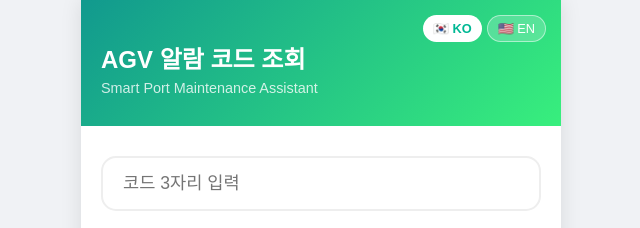
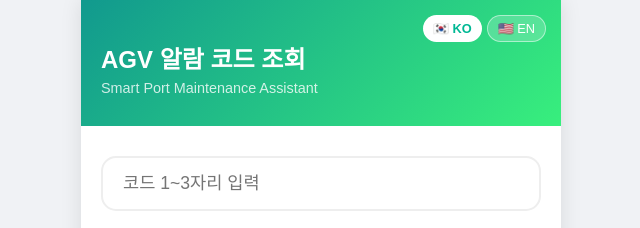
Before and after one commit to DGTAGV/agv, a plain HTML site: page index.html in a window 1280 px wide. Shown: the top 228 px of the page, 319-959 px from the left. Drawn offline with Linux system fonts and the light colour scheme.

Commit message:
index.html

```diff
--- a/index.html
+++ b/index.html
@@ -142,7 +142,7 @@
 
 <div class="content">
         <div class="input-group">
-            <input type="number" id="errorCode" placeholder="코드 3자리 입력" onkeypress="if(event.keyCode==13) check()">
+            <input type="number" id="errorCode" placeholder="코드 1~3자리 입력" onkeypress="if(event.keyCode==13) check()">
         </div>
 
         <div class="ad-banner" id="ad-space">
```
